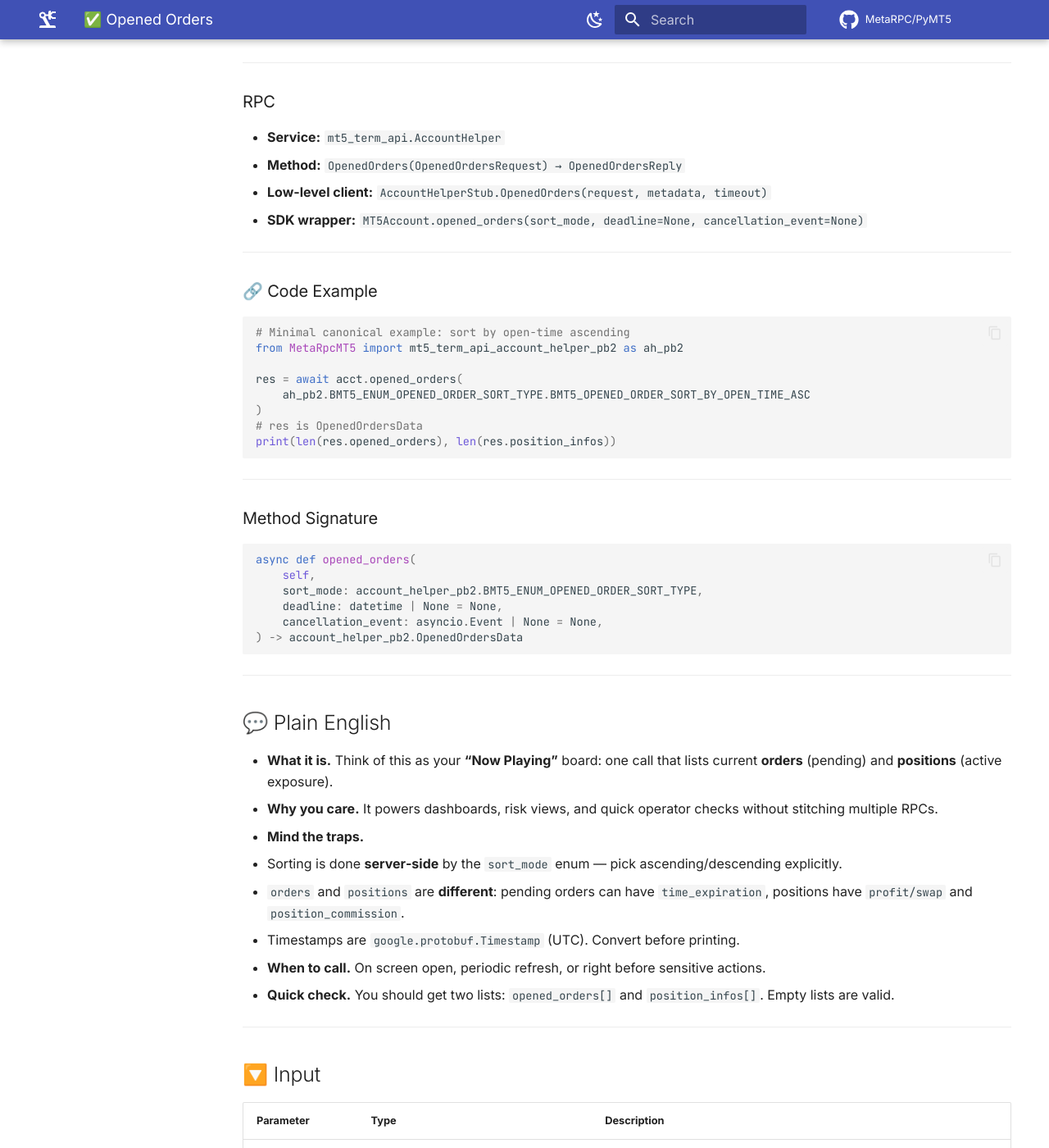
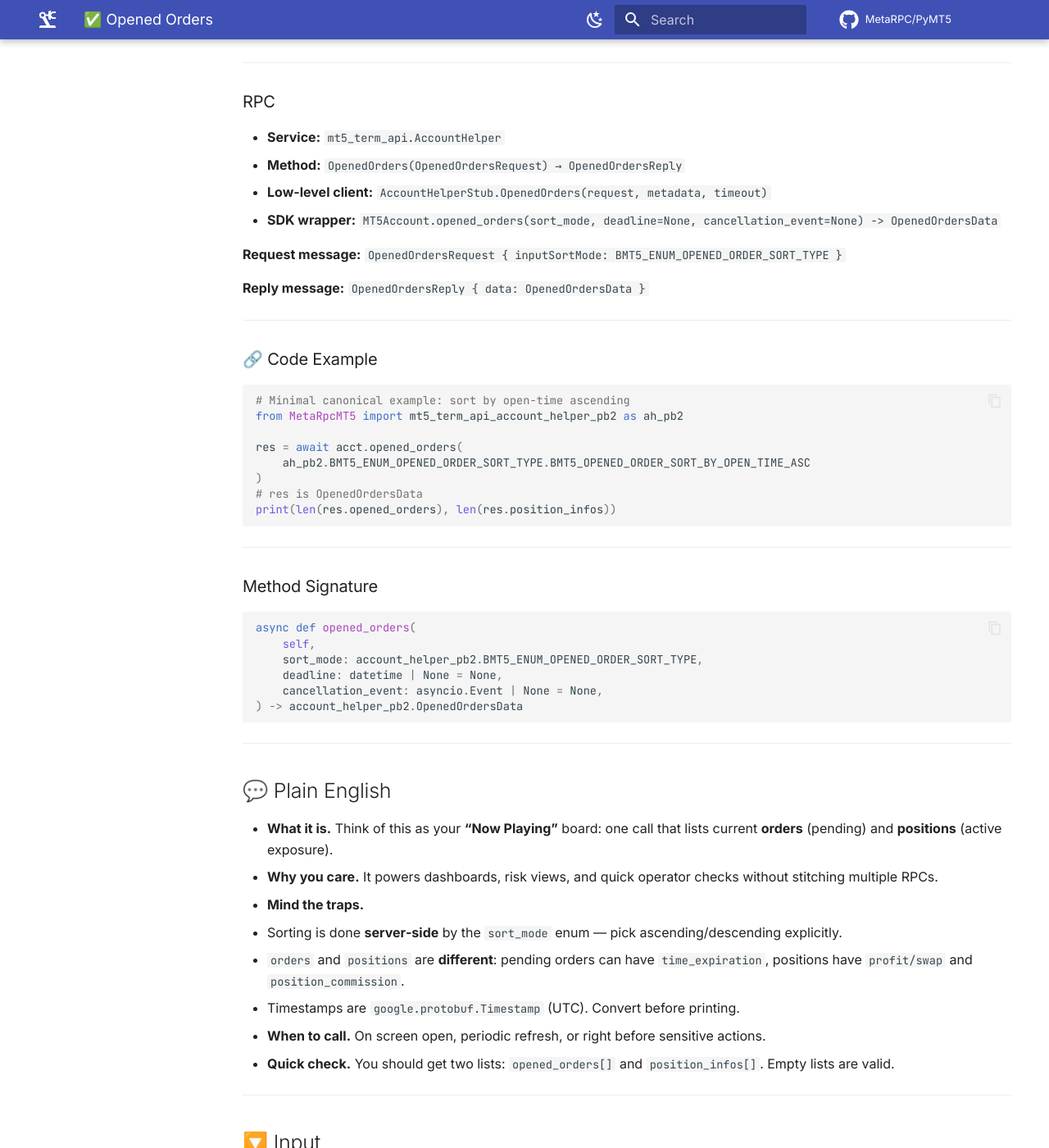
Before and after one commit to MetaRPC/PyMT5, an MkDocs documentation site: the page built from docs/MT5Account/Orders_Positions_History/opened_orders.md, in a window 1280 px wide and 1400 px high, scrolled down 370 px. Shown: the whole window at 82% size. Built offline with MkDocs 1.6.1 and Material for MkDocs 9.7.7, drawn with Linux system fonts in a browser that asks for light colours; comment, search, counter and statistics services are not loaded; some of the changed text lies outside the part shown.

Commit message:
Update opened_orders.md

```diff
--- a/docs/MT5Account/Orders_Positions_History/opened_orders.md
+++ b/docs/MT5Account/Orders_Positions_History/opened_orders.md
@@ -15,7 +15,11 @@
 * **Service:** `mt5_term_api.AccountHelper`
 * **Method:** `OpenedOrders(OpenedOrdersRequest) → OpenedOrdersReply`
 * **Low-level client:** `AccountHelperStub.OpenedOrders(request, metadata, timeout)`
-* **SDK wrapper:** `MT5Account.opened_orders(sort_mode, deadline=None, cancellation_event=None)`
+* **SDK wrapper:** `MT5Account.opened_orders(sort_mode, deadline=None, cancellation_event=None) -> OpenedOrdersData`
+
+**Request message:** `OpenedOrdersRequest { inputSortMode: BMT5_ENUM_OPENED_ORDER_SORT_TYPE }`
+
+**Reply message:** `OpenedOrdersReply { data: OpenedOrdersData }`
 
 ---
 
@@ -63,11 +67,11 @@ async def opened_orders(
 
 ## 🔽 Input
 
-| Parameter            | Type                                                    | Description                                 |                                                    |
-| -------------------- | ------------------------------------------------------- | ------------------------------------------- | -------------------------------------------------- |
-| `sort_mode`          | `BMT5_ENUM_OPENED_ORDER_SORT_TYPE` (enum, **required**) | Server‑side sort to apply (see enum below). |                                                    |
-| `deadline`           | \`datetime                                              | None\`                                      | Absolute per‑call deadline → converted to timeout. |
-| `cancellation_event` | \`asyncio.Event                                         | None\`                                      | Cooperative cancel for the retry wrapper.          |
+| Parameter            | Type                                                    | Description                                        |
+| -------------------- | ------------------------------------------------------- | -------------------------------------------------- |
+| `sort_mode`          | `BMT5_ENUM_OPENED_ORDER_SORT_TYPE` (enum, **required**) | Server‑side sort to apply (see enum below).        |
+| `deadline`           | `datetime \| None`                                      | Absolute per‑call deadline → converted to timeout. |
+| `cancellation_event` | `asyncio.Event \| None`                                 | Cooperative cancel for the retry wrapper.          |
 
 > **Request message:** `OpenedOrdersRequest { inputSortMode: BMT5_ENUM_OPENED_ORDER_SORT_TYPE }`
 
@@ -172,7 +176,6 @@ async def opened_orders(
 
 **See also:** [OpenedOrdersTickets](../Orders_Positions_History/opened_orders_tickets.md), [OrderHistory](../Orders_Positions_History/order_history.md), [PositionsHistory](../Orders_Positions_History/positions_history.md), [PositionsTotal](../Orders_Positions_History/positions_total.md).
 
-
 ---
 
 ## Usage Examples
```
